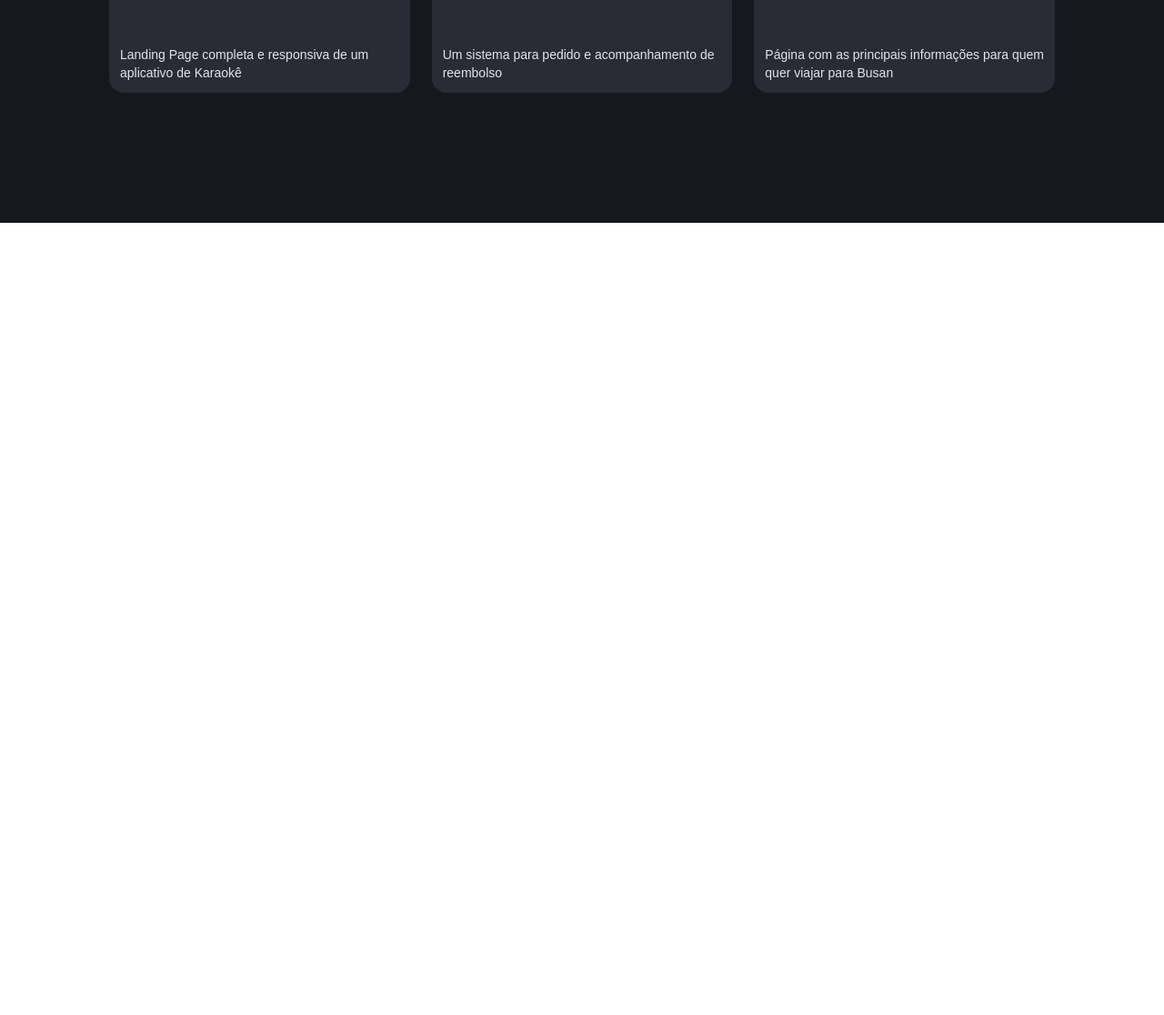
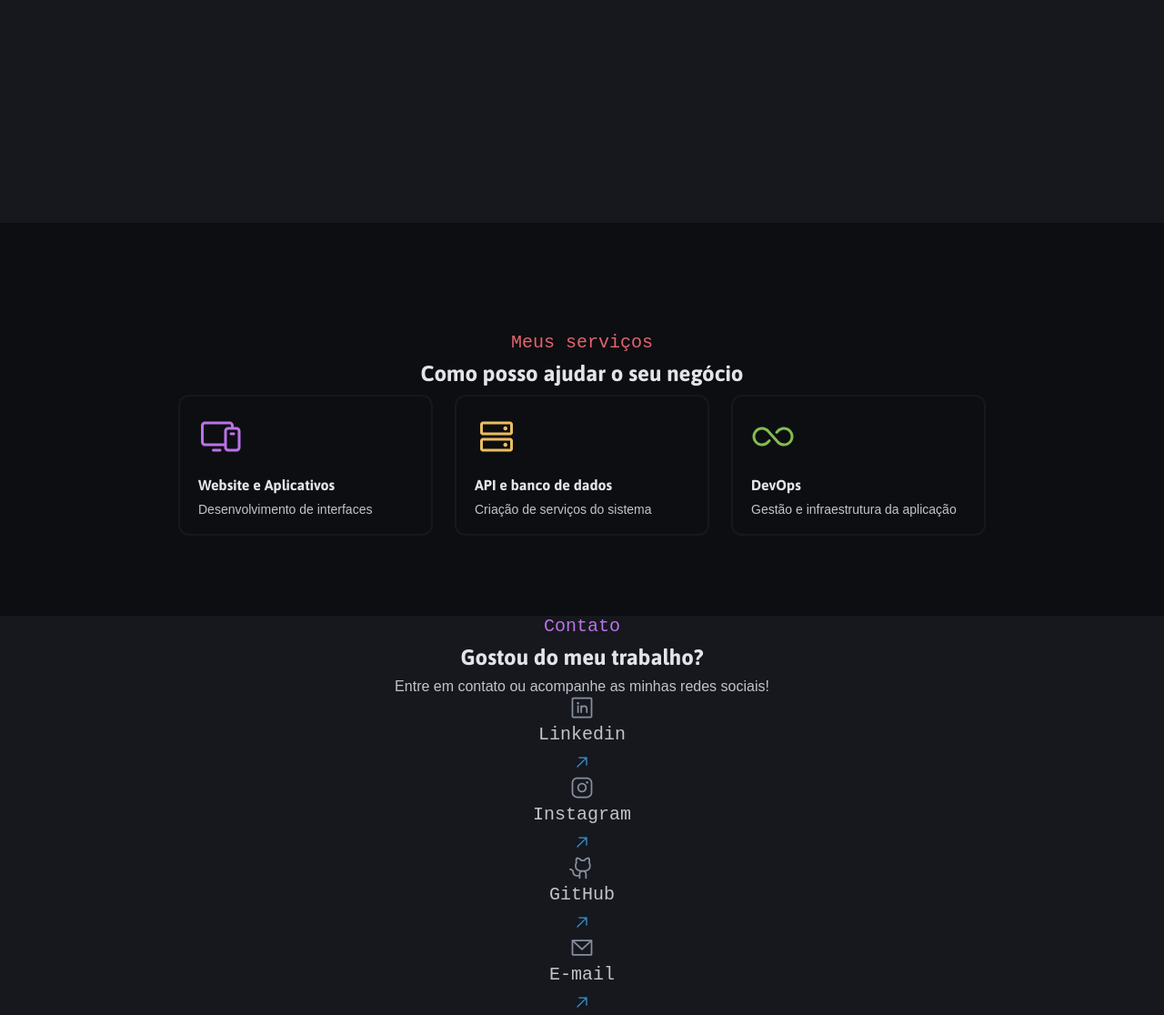
Before and after one commit to adrianomurilojr/projeto-portfolioDev, a plain HTML site: page index.html in a window 1280 px wide. Shown: the part 1467-2583 px from the top of the page at 91% size. Before the commit the page ends 1712 px from the top, so only its background shows below. Drawn offline with Linux system fonts and the light colour scheme.

Commit message:
concluido a parte do article e já iniciado o footer adicioando alguns icons.

```diff
--- a/index.html
+++ b/index.html
@@ -69,9 +69,9 @@
     </header>
 
     <main>
-      <div>
+      <div class="container">
         <span>Meu trabalho</span>
-        <h1>Veja os projetos em destaque</h1>
+        <h1 class="title">Veja os projetos em destaque</h1>
       </div>
 
       <section class="grid">
@@ -125,10 +125,65 @@
       </section>
     </main>
 
-    <article>
+    <article >
       <div>
+        <span>Meus serviços</span>
+        <h1 class="title">Como posso ajudar o seu negócio</h1>
+      </div>
 
+      <section class="grid">
+        <div>
+          <img src="assets/icon/Devices.svg" alt="icon computador">
+          <h1>Website e Aplicativos</h1>
+          <p>Desenvolvimento de interfaces</p>
+        </div>
+
+        <div>
+          <img src="assets/icon/HardDrives.svg" alt="icon banco de dados">
+          <h1>API e banco de dados</h1>
+          <p>Criação de serviços do sistema</p>
+        </div>
+
+        <div>
+          <img src="assets/icon/Infinity.svg" alt="icon ifinito">
+          <h1>DevOps</h1>
+          <p>Gestão e infraestrutura da aplicação</p>
+        </div>
+      </section>
+    </article>
+
+    <footer>
+      <div>
+        <span>Contato</span>
+        <h1 class="title">Gostou do meu trabalho?</h1>
+        <p>Entre em contato ou acompanhe as minhas redes sociais!</p>
       </div>
-    </article>
+
+      <section class="grid">
+        <div>
+          <img src="assets/icon-footer/LinkedinLogo.svg" alt="icon Linkedin">
+          <h2>Linkedin</h2>
+          <img src="assets/icon-footer/ArrowUpRight.svg" alt="icon Arrow">
+        </div>
+
+        <div>
+          <img src="assets/icon-footer/InstagramLogo.svg" alt="icon Instagram">
+          <h2>Instagram</h2>
+          <img src="assets/icon-footer/ArrowUpRight.svg" alt="icon Arrow">
+        </div>
+
+        <div>
+          <img src="assets/icon-footer/GithubLogo.svg" alt="icon GitHub">
+          <h2>GitHub</h2>
+          <img src="assets/icon-footer/ArrowUpRight.svg" alt="icon Arrow">
+        </div>
+
+        <div>
+          <img src="assets/icon-footer/EnvelopeSimple.svg" alt="icon Email">
+          <h2>E-mail</h2>
+          <img src="assets/icon-footer/ArrowUpRight.svg" alt="icon Arrow">
+        </div>
+      </section>
+    </footer>
   </body>
 </html>
--- /dev/null
+++ b/style/article.css
@@ -0,0 +1,52 @@
+article {
+  /* max-width: 1366px;
+  min-height: 480px; */
+  text-align: center;
+  margin: auto;
+  width: 100%;
+  background-color: var(--base-color-100);
+   padding: 120px 120px 88px 120px;
+  place-items: center;
+}
+
+article section {
+  display: grid;
+  grid-template-columns: repeat(3, 1fr);
+  gap: 24px;
+
+  div {
+    /* gap: 24px; */
+    width: 280px;
+    height: 155px;
+    border: solid var(--base-color-200) 2px;
+    border-radius: 12px;
+    padding: 20px;
+  }
+}
+
+article img {
+  object-fit: cover;
+  width: 48px;
+  height: 48px;
+  max-width: 100%;
+  display: block;
+}
+
+section h1 {
+  font: var(--text-sm);
+}
+
+article p {
+  text-align: start;
+  font: var(--title-sm);
+  color: var(--base-color-500);
+}
+
+article span {
+  color: var(--color-red);
+  font: var(--text-subtitle);
+  text-align: center;
+  margin-top: 88px;
+  margin-bottom: 56px;
+  padding-top: 88px;
+}
--- /dev/null
+++ b/style/footer.css
@@ -0,0 +1,17 @@
+footer {
+  display: grid;
+  text-align: center;
+
+  div > h1 {
+    margin-bottom: 8px;
+  }
+}
+
+footer span {
+  color: var(--color-purple);
+  font: var(--text-subtitle);
+}
+footer p {
+  font: var(--title-md);
+  color: var(--base-color-500);
+}
--- a/style/global.css
+++ b/style/global.css
@@ -56,3 +56,18 @@ body {
   display: flex;
   gap: 16px;
 }
+
+.title {
+  font: var(--text-md);
+  text-align: center;
+  margin-top: 8px;
+  margin-bottom: 8px;
+}
+/*
+.subtitle {
+  color: var(--color-red);
+  font: var(--text-subtitle);
+  text-align: center;
+  margin-top: 8px;
+  margin-bottom: 56px;
+} */
--- a/style/index.css
+++ b/style/index.css
@@ -1,3 +1,5 @@
 @import url(global.css);
 @import url(header.css);
 @import url(main.css);
+@import url(article.css);
+@import url(footer.css);
--- a/style/main.css
+++ b/style/main.css
@@ -6,16 +6,22 @@ main {
   text-align: center;
 }
 
+section h1 {
+  font: var(--text-sm);
+  text-align: start;
+  margin-top: 20px;
+  margin-bottom: 8px;
+}
+
 main span {
   color: var(--color-red);
   font: var(--text-subtitle);
 }
 
-main h1 {
-  font: var(--text-md);
-   text-align: center;
-   margin-top: 8px;
-   margin-bottom: 56px;
+main p {
+  text-align: start;
+  font: var(--title-sm);
+  color: var(--base-color-500);
 }
 
 main section {
@@ -28,14 +34,17 @@ main section {
   margin-bottom: 144px;
 
   max-width: 100%;
-
 }
 
 main div > img {
   object-fit: cover;
   border-radius: 12px;
   width: 100%;
-  height: auto;
+  /* height: auto; */
+}
+
+main div {
+  padding: 17px 12px;
 }
 
 .base-color-300 {
@@ -43,12 +52,3 @@ main div > img {
   border-radius: 16px;
   padding: 12px;
 }
-
-main h1 {
-
-}
-
-main p {
-  text-align: start;
-  font: var(--title-sm);
-}
```
Also changed, not shown: assets/icon-footer/ArrowUpRight.svg (added), assets/icon-footer/EnvelopeSimple.svg (added), assets/icon-footer/GithubLogo.svg (added), assets/icon-footer/InstagramLogo.svg (added), assets/icon-footer/LinkedinLogo.svg (added), assets/icon/Devices.svg (added), assets/icon/HardDrives.svg (added), assets/icon/Infinity.svg (added).
